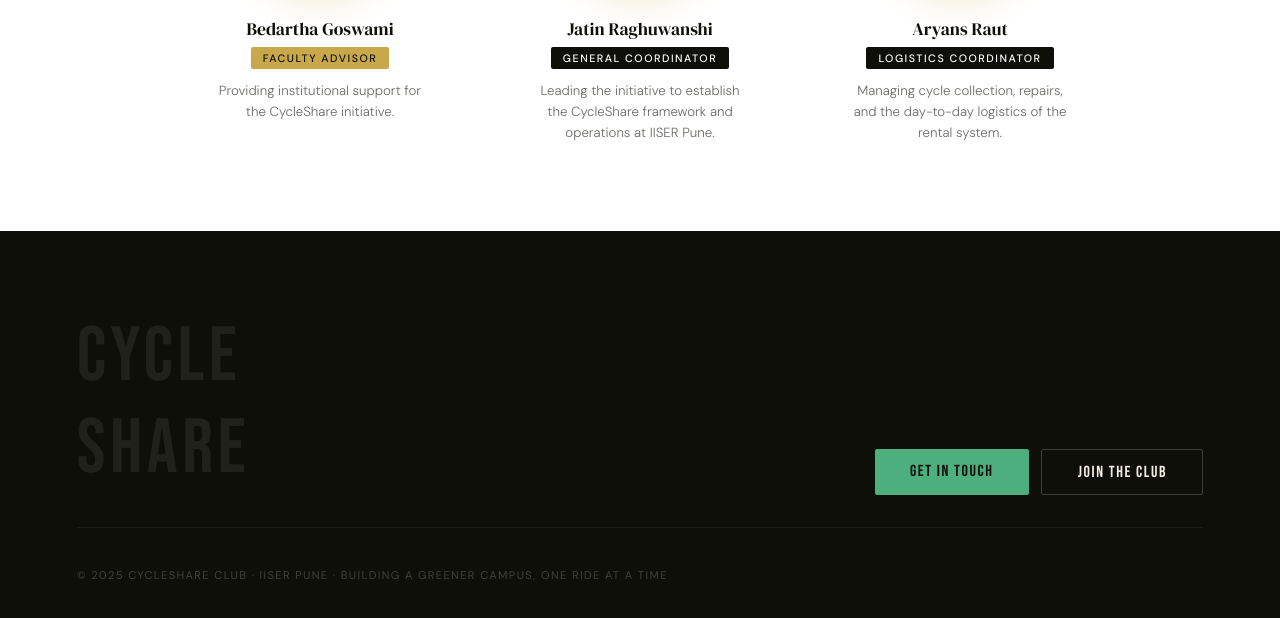
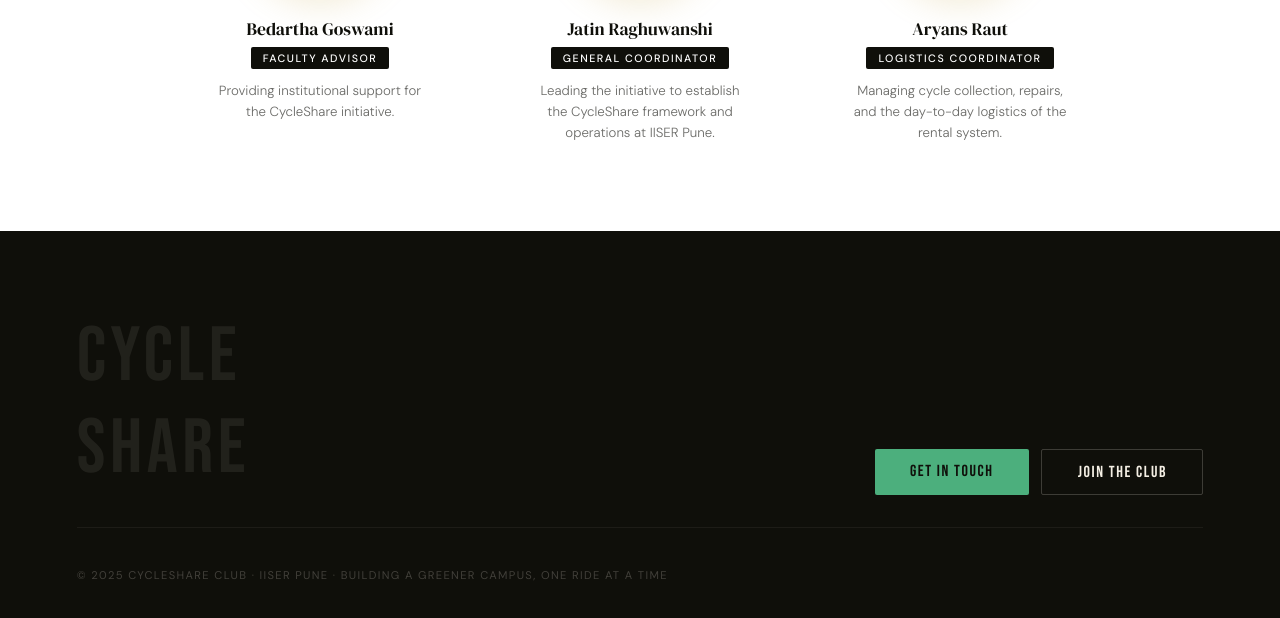
Before and after one commit to jatinnow/cycle-website, a plain HTML site: page index.html in a window 1280 px wide. Shown: the part 5339-5957 px from the top of the page. Drawn offline with Linux system fonts and the light colour scheme.

Commit message:
Update index.html

```diff
--- a/index.html
+++ b/index.html
@@ -767,7 +767,7 @@
           <img src="images/bedartha.jpg" alt="Faculty Advisor photo" />
         </div>
         <div class="ds-team-name">Bedartha Goswami</div>
-        <div class="ds-team-role gold">Faculty Advisor</div>
+        <div class="ds-team-role">Faculty Advisor</div>
         <div class="ds-team-desc">
           Providing institutional support for the CycleShare initiative.
         </div>
```
